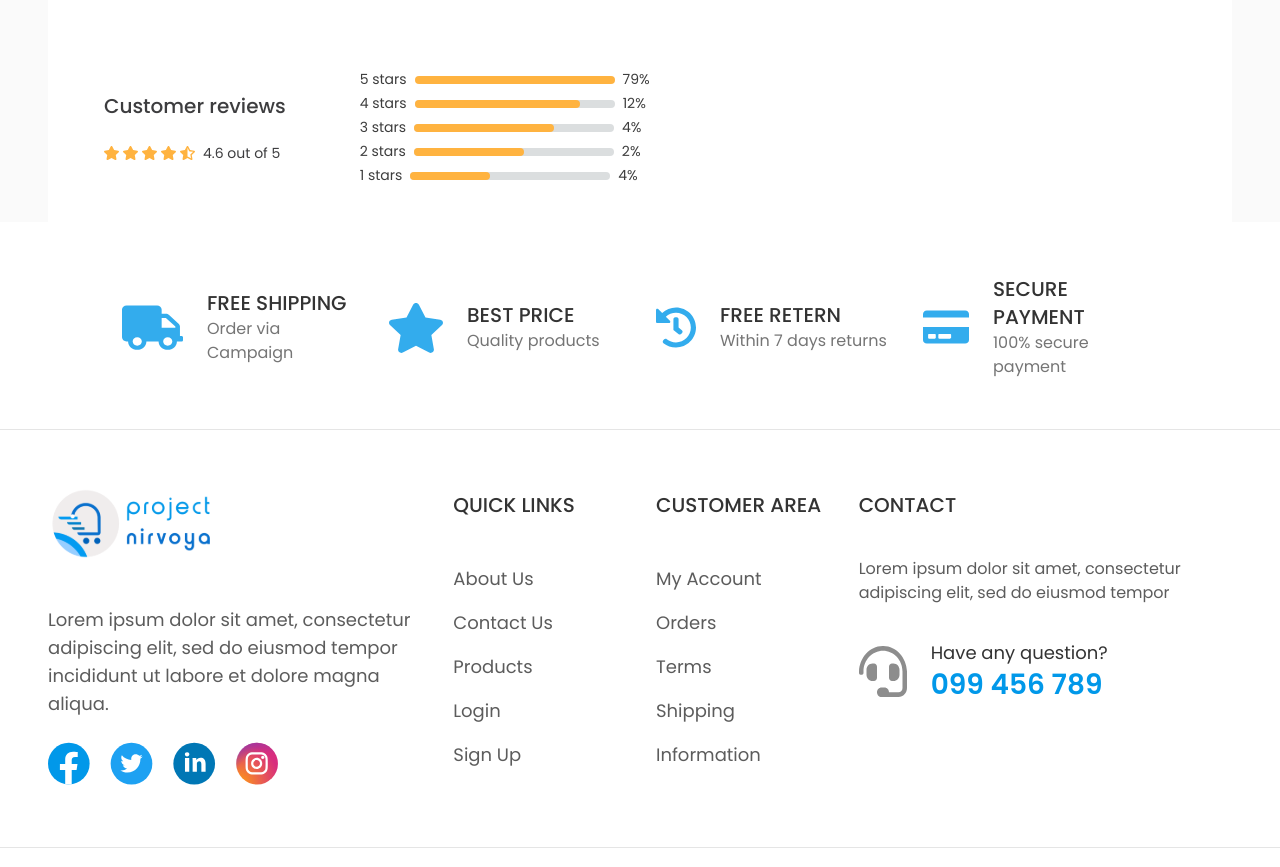
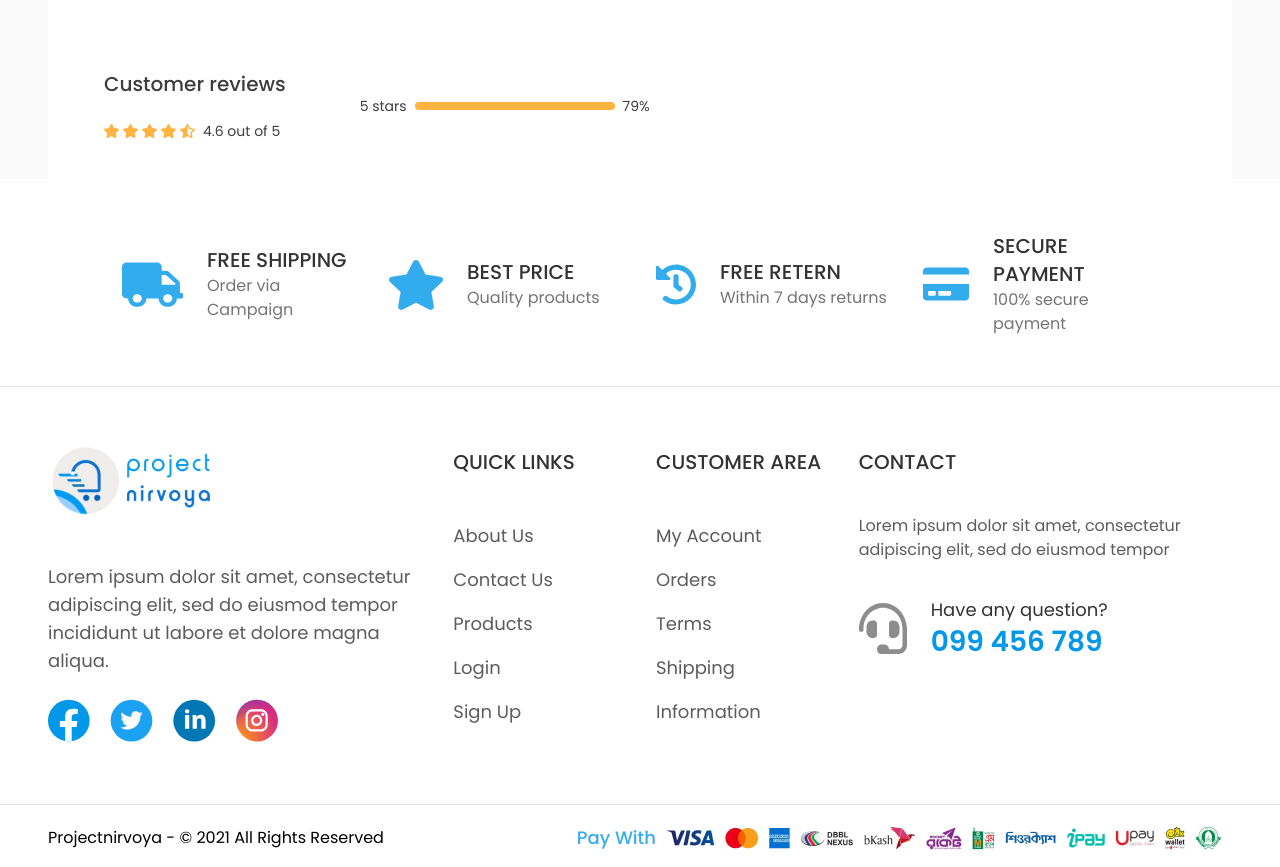
Before and after one commit to nursoftwarebd/glamcart-e-commerce, a Next.js app: page /product-details in a window 1280 px wide. Shown: the part 1831-2698 px from the top of the page. Built offline with nearby package versions, Linux system fonts and the light colour scheme.

Commit message:
progress bar start

```diff
--- a/src/components/screen/ProductDetails/CustomerReview.jsx
+++ b/src/components/screen/ProductDetails/CustomerReview.jsx
@@ -18,34 +18,7 @@ const CustomerReview = () => {
                             <div className=' w-[200px] h-[8px] rounded-[5px] bg-[#FFB340]'></div>
                             <p className='text-[14px] leading-[21px] text-[#3d3d3d]'>79%</p>
                         </div>
-                        <div className=' flex items-center gap-2'>
-                            <p className='text-[14px] leading-[21px] text-[#3d3d3d]'>4 stars</p>
-                            <div className=' w-[200px] h-[8px] rounded-[5px] bg-[#DBDEDF] '>
-                            <div className=' w-[165px] h-[8px] rounded-[5px] bg-[#FFB340] '></div>
-                            </div>
-                            <p className='text-[14px] leading-[21px] text-[#3d3d3d]'>12%</p>
-                        </div>
-                        <div className=' flex items-center gap-2'>
-                            <p className='text-[14px] leading-[21px] text-[#3d3d3d]'>3 stars</p>
-                            <div className=' w-[200px] h-[8px] rounded-[5px] bg-[#DBDEDF] '>
-                            <div className=' w-[140px] h-[8px] rounded-[5px] bg-[#FFB340] '></div>
-                            </div>
-                            <p className='text-[14px] leading-[21px] text-[#3d3d3d]'>4%</p>
-                        </div>
-                        <div className=' flex items-center gap-2'>
-                            <p className='text-[14px] leading-[21px] text-[#3d3d3d]'>2 stars</p>
-                            <div className=' w-[200px] h-[8px] rounded-[5px] bg-[#DBDEDF] '>
-                            <div className=' w-[110px] h-[8px] rounded-[5px] bg-[#FFB340] '></div>
-                            </div>
-                            <p className='text-[14px] leading-[21px] text-[#3d3d3d]'>2%</p>
-                        </div>
-                        <div className=' flex items-center gap-2'>
-                            <p className='text-[14px] leading-[21px] text-[#3d3d3d]'>1 stars</p>
-                            <div className=' w-[200px] h-[8px] rounded-[5px] bg-[#DBDEDF] '>
-                            <div className=' w-[80px] h-[8px] rounded-[5px] bg-[#FFB340] '></div>
-                            </div>
-                            <p className='text-[14px] leading-[21px] text-[#3d3d3d]'>4%</p>
-                        </div>
+
                     </div>
       </div>
     </div>
```
